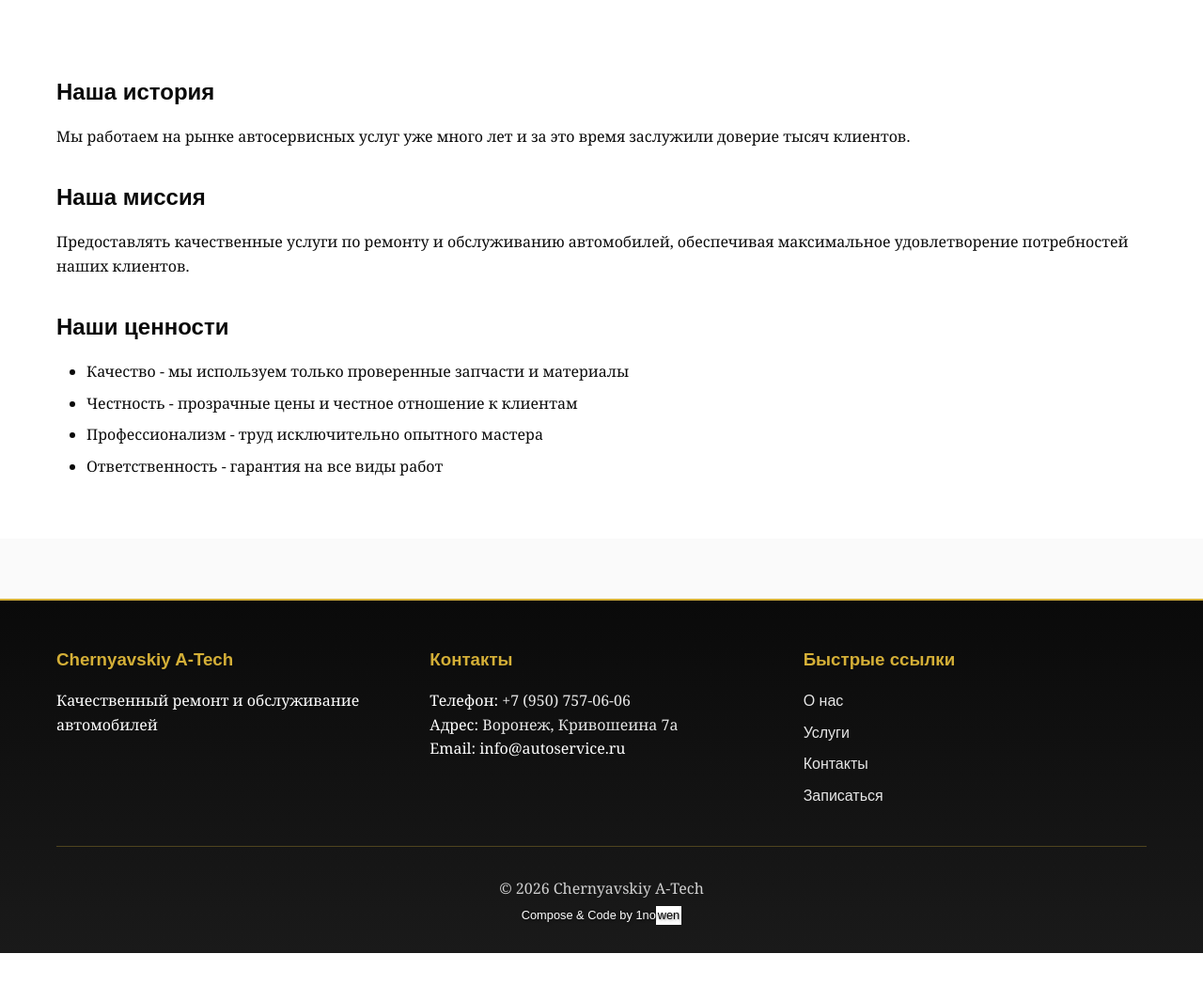
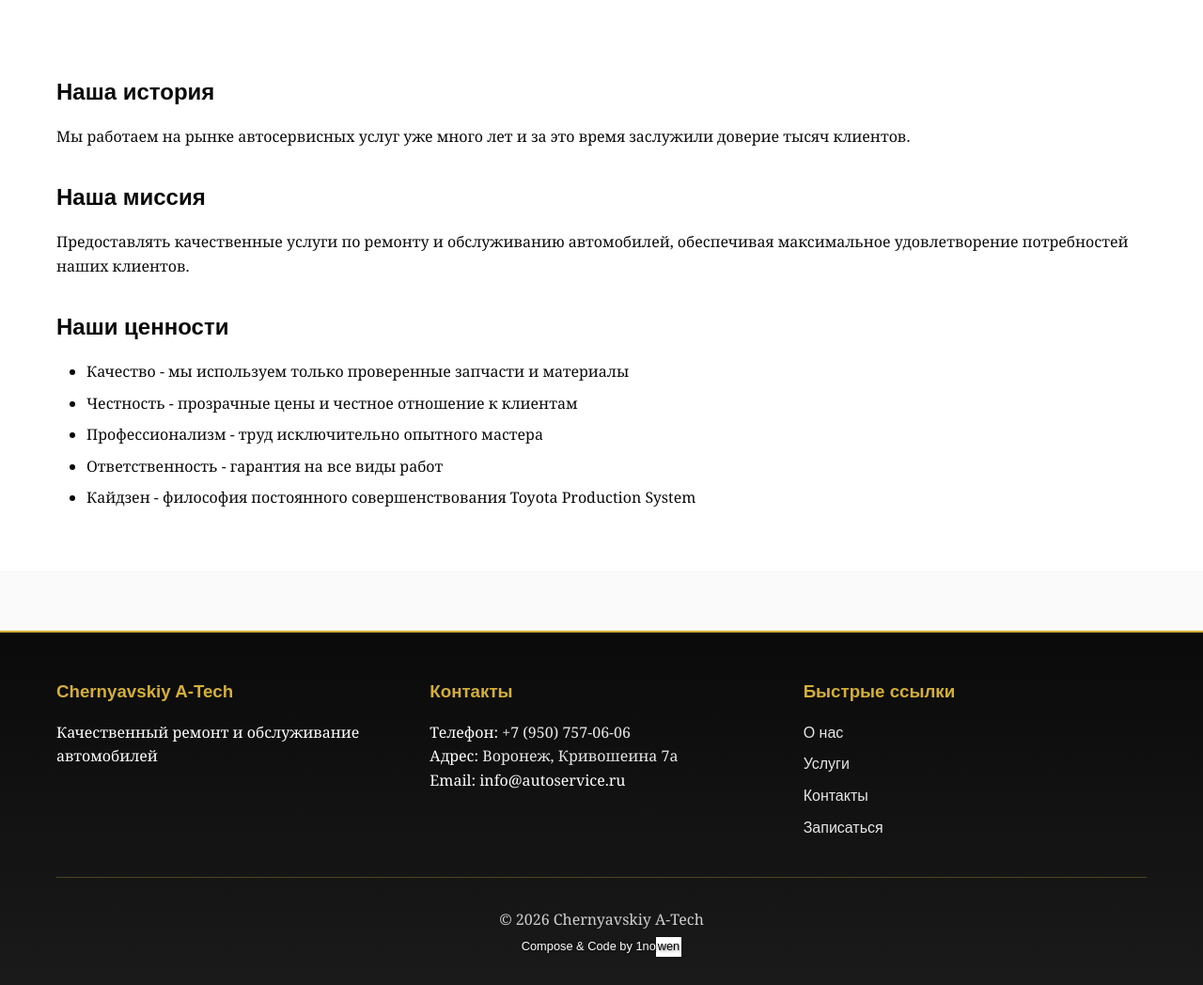
Before and after one commit to ilyash36/WebScam, a Django app: page /about/ in a window 1280 px wide. Shown: the part 252-1300 px from the top of the page at 94% size. Before the commit the page ends 1266 px from the top, so only its background shows below. Run offline with Django 5.2, Linux system fonts and the light colour scheme; some web fonts are replaced.

Commit message:
feat: add Kaizen value to about page, docs update
Co-authored-by: Cursor <cursoragent@cursor.com>

```diff
--- a/templates/website/about.html
+++ b/templates/website/about.html
@@ -23,6 +23,7 @@
             <li>Честность - прозрачные цены и честное отношение к клиентам</li>
             <li>Профессионализм - труд исключительно опытного мастера</li>
             <li>Ответственность - гарантия на все виды работ</li>
+            <li>Кайдзен - философия постоянного совершенствования Toyota Production System</li>
         </ul>
     </div>
 </section>
```
Also changed, not shown: CLAUDE.md (+1 -0 lines), .cursor/dev_cache.md.
